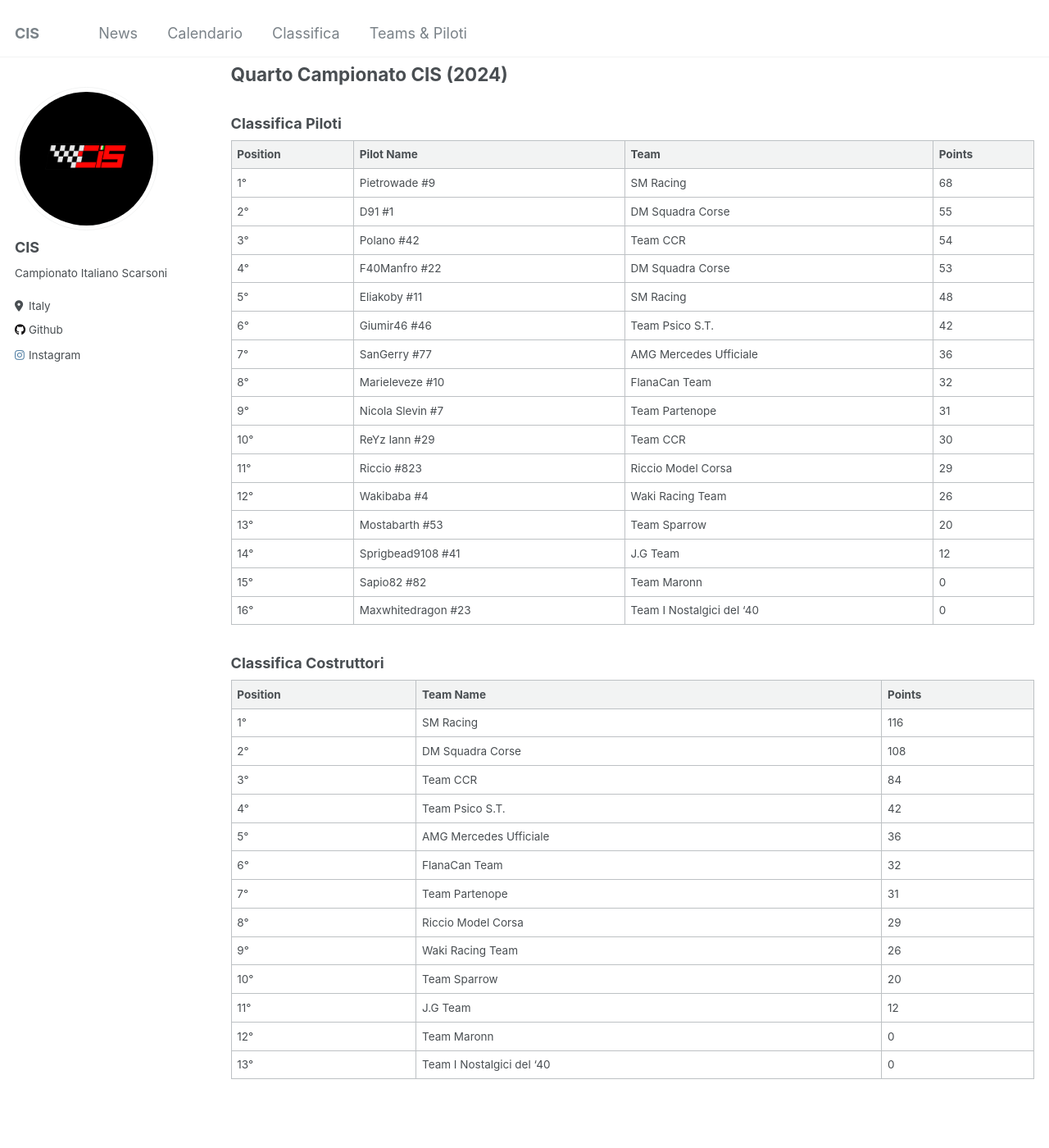
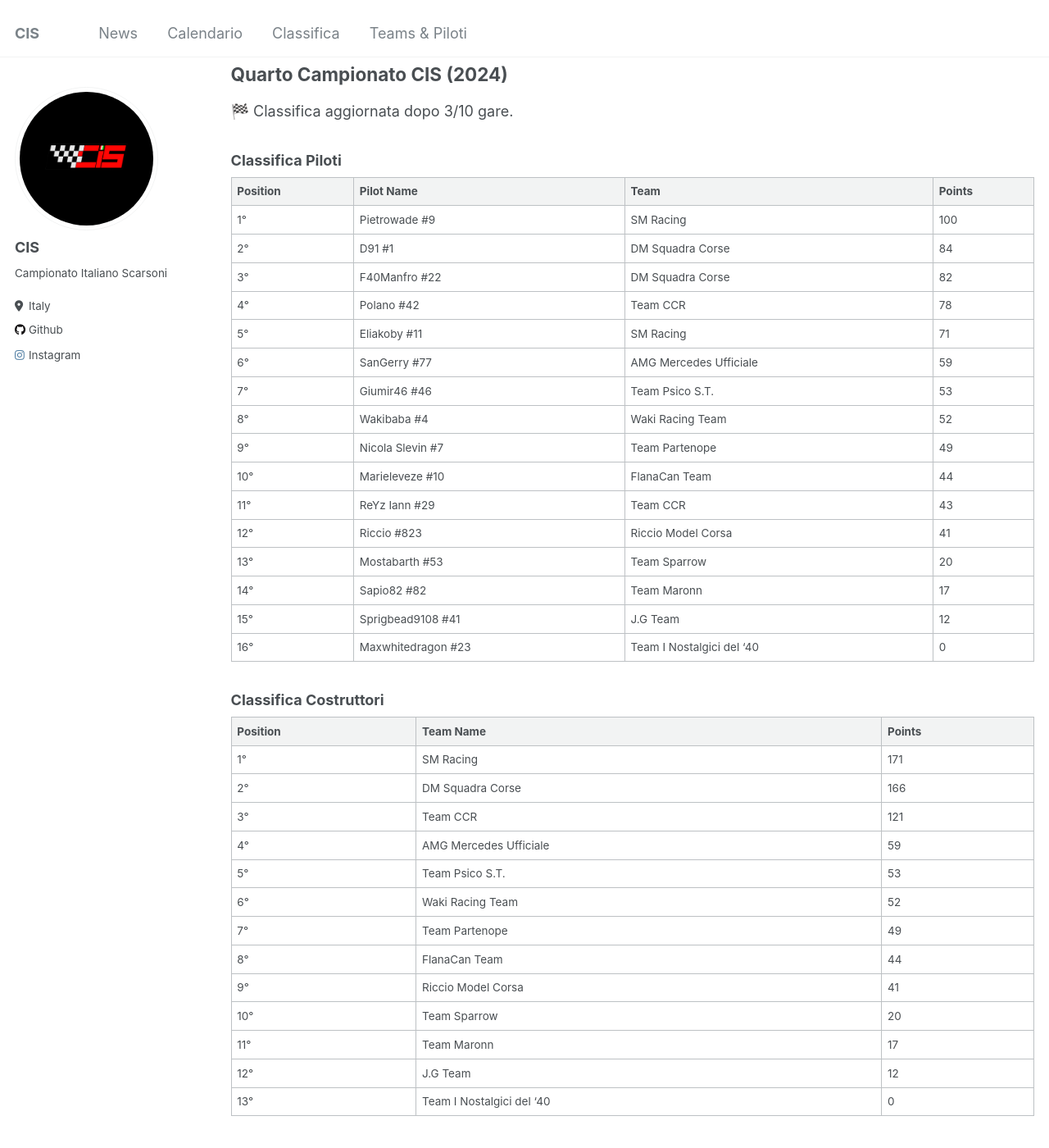
Before and after one commit to campionatoscarsoni/campionatoscarsoni.github.io, a Jekyll site: the page built from _pages/results.md, in a window 1280 px wide and 1400 px high, scrolled down 279 px. Shown: the whole window at 82% size. Built offline with Jekyll 4.4.1, drawn with Linux system fonts in a browser that asks for light colours.

Commit message:
results, catalunya

```diff
--- a/_pages/results.md
+++ b/_pages/results.md
@@ -17,25 +17,27 @@ author_profile: true
 
 ## Quarto Campionato CIS (2024)
 
+🏁 Classifica aggiornata dopo 3/10 gare.
+
 ### Classifica Piloti
 
 | **Position** | **Pilot Name**      | **Team**        | **Points**  |
 |--------------|---------------------|-----------------|-------------|
-| 1°  | Pietrowade #9       | SM Racing                 | 68 |
-| 2°  | D91 #1              | DM Squadra Corse          | 55 |
-| 3°  | Polano #42          | Team CCR                  | 54 |
-| 4°  | F40Manfro #22       | DM Squadra Corse          | 53 |
-| 5°  | Eliakoby #11        | SM Racing                 | 48 |
-| 6°  | Giumir46 #46        | Team Psico S.T.           | 42 |
-| 7°  | SanGerry #77        | AMG Mercedes Ufficiale    | 36 |
-| 8°  | Marieleveze #10     | FlanaCan Team             | 32 |
-| 9°  | Nicola Slevin #7    | Team Partenope            | 31 |
-| 10° | ReYz Iann #29       | Team CCR                  | 30 |
-| 11° | Riccio #823         | Riccio Model Corsa        | 29 |
-| 12° | Wakibaba #4         | Waki Racing Team          | 26 |
+| 1°  | Pietrowade #9       | SM Racing                 | 100 |
+| 2°  | D91 #1              | DM Squadra Corse          | 84 |
+| 3°  | F40Manfro #22       | DM Squadra Corse          | 82 |
+| 4°  | Polano #42          | Team CCR                  | 78 |
+| 5°  | Eliakoby #11        | SM Racing                 | 71 |
+| 6°  | SanGerry #77        | AMG Mercedes Ufficiale    | 59 |
+| 7°  | Giumir46 #46        | Team Psico S.T.           | 53 |
+| 8°  | Wakibaba #4         | Waki Racing Team          | 52 |
+| 9°  | Nicola Slevin #7    | Team Partenope            | 49 |
+| 10° | Marieleveze #10     | FlanaCan Team             | 44 |
+| 11° | ReYz Iann #29       | Team CCR                  | 43 |
+| 12° | Riccio #823         | Riccio Model Corsa        | 41 |
 | 13° | Mostabarth #53      | Team Sparrow              | 20 |
-| 14° | Sprigbead9108 #41   | J.G Team                  | 12 |
-| 15° | Sapio82 #82         | Team Maronn               | 0  |
+| 14° | Sapio82 #82         | Team Maronn               | 17 |
+| 15° | Sprigbead9108 #41   | J.G Team                  | 12 |
 | 16° | Maxwhitedragon #23  | Team I Nostalgici del '40 | 0  |
 
 
@@ -44,16 +46,16 @@ author_profile: true
 
 | **Position** | **Team Name**            | **Points** |
 |--------------|--------------------------|------------|
-| 1°  | SM Racing                 | 116 |
-| 2°  | DM Squadra Corse          | 108 |
-| 3°  | Team CCR                  | 84 |
-| 4°  | Team Psico S.T.           | 42 |
-| 5°  | AMG Mercedes Ufficiale    | 36 |
-| 6°  | FlanaCan Team             | 32 |
-| 7°  | Team Partenope            | 31 |
-| 8°  | Riccio Model Corsa        | 29 |
-| 9°  | Waki Racing Team          | 26 |
+| 1°  | SM Racing                 | 171 |
+| 2°  | DM Squadra Corse          | 166 |
+| 3°  | Team CCR                  | 121 |
+| 4°  | AMG Mercedes Ufficiale    | 59 |
+| 5°  | Team Psico S.T.           | 53 |
+| 6°  | Waki Racing Team          | 52 |
+| 7°  | Team Partenope            | 49 |
+| 8°  | FlanaCan Team             | 44 |
+| 9°  | Riccio Model Corsa        | 41 |
 | 10° | Team Sparrow              | 20 |
-| 11° | J.G Team                  | 12 |
-| 12° | Team Maronn               | 0  |
+| 11° | Team Maronn               | 17 |
+| 12° | J.G Team                  | 12 |
 | 13° | Team I Nostalgici del '40 | 0  |
```
Also changed, not shown: _calendar/catalunya.md (added, +76 -0 lines), _pages/calendar.md (+3 -2 lines).
